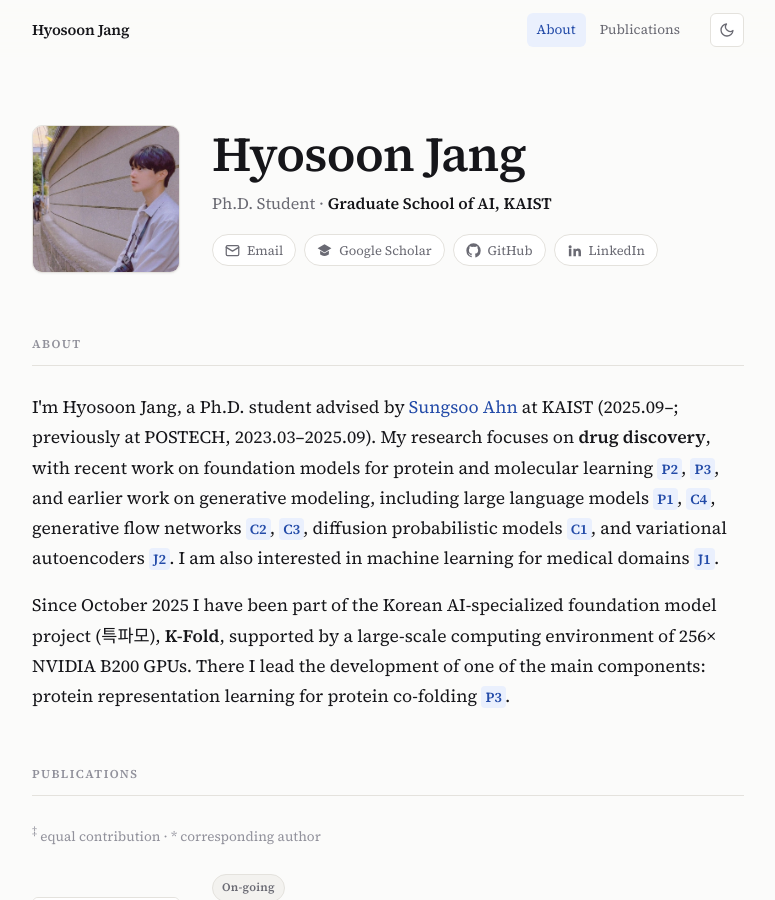
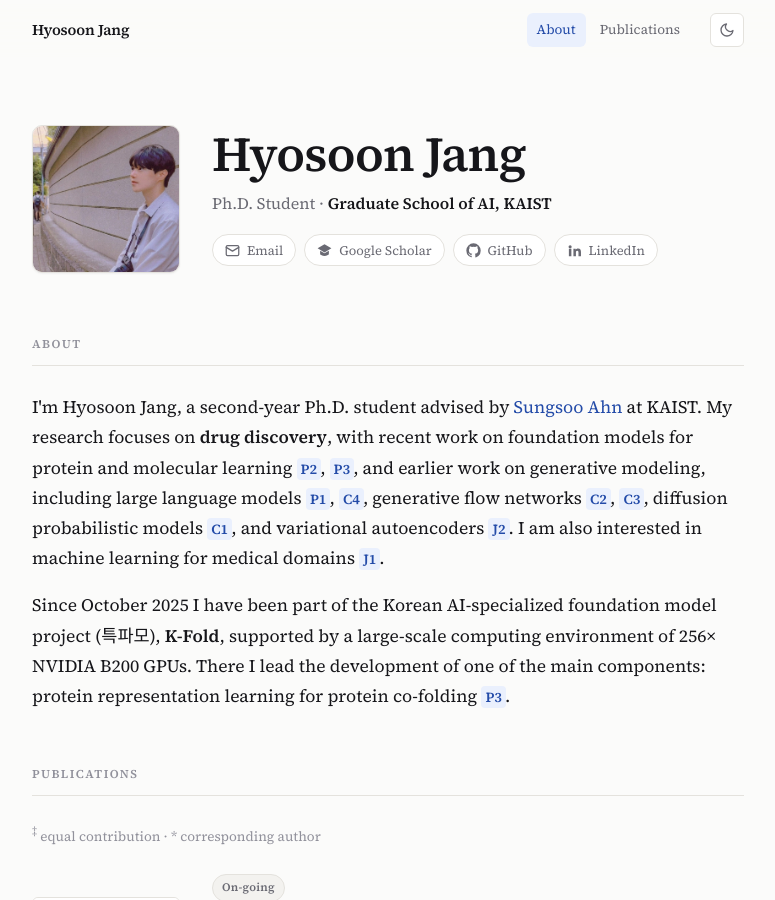
Before and after one commit to hsjang0/hsjang, a Jekyll site: the page built from index.html, in a window 1280 px wide and 900 px high. Shown: the whole window, without its empty margins (252-1027 px from the left). Built offline with Jekyll 4.4.1, drawn with Linux system fonts in a browser that asks for light colours.

Commit message:
Open the bio with the year of study instead of a date range
"a second-year Ph.D. student ... at KAIST" replaces the parenthetical
carrying the KAIST start date and the POSTECH years, which took a line and
a half before the first sentence reached the research.

Co-Authored-By: Claude Opus 5 <noreply@anthropic.com>

```diff
--- a/index.html
+++ b/index.html
@@ -52,9 +52,9 @@ title: Home
   <h2 class="section-title">About</h2>
   <div class="prose">
     <p>
-      I'm Hyosoon Jang, a Ph.D. student advised by
+      I'm Hyosoon Jang, a second-year Ph.D. student advised by
       <a href="https://sungsoo-ahn.github.io/" target="_blank" rel="noopener">Sungsoo Ahn</a>
-      at KAIST (2025.09&ndash;; previously at POSTECH, 2023.03&ndash;2025.09).
+      at KAIST.
       My research focuses on <b>drug discovery</b>, with recent work on foundation models for
       protein and molecular learning <a class="ref" href="#P2">P2</a>,&nbsp;<a class="ref" href="#P3">P3</a>, and earlier work on
       generative modeling, including large language models <a class="ref" href="#P1">P1</a>,&nbsp;<a class="ref" href="#C4">C4</a>,
```
